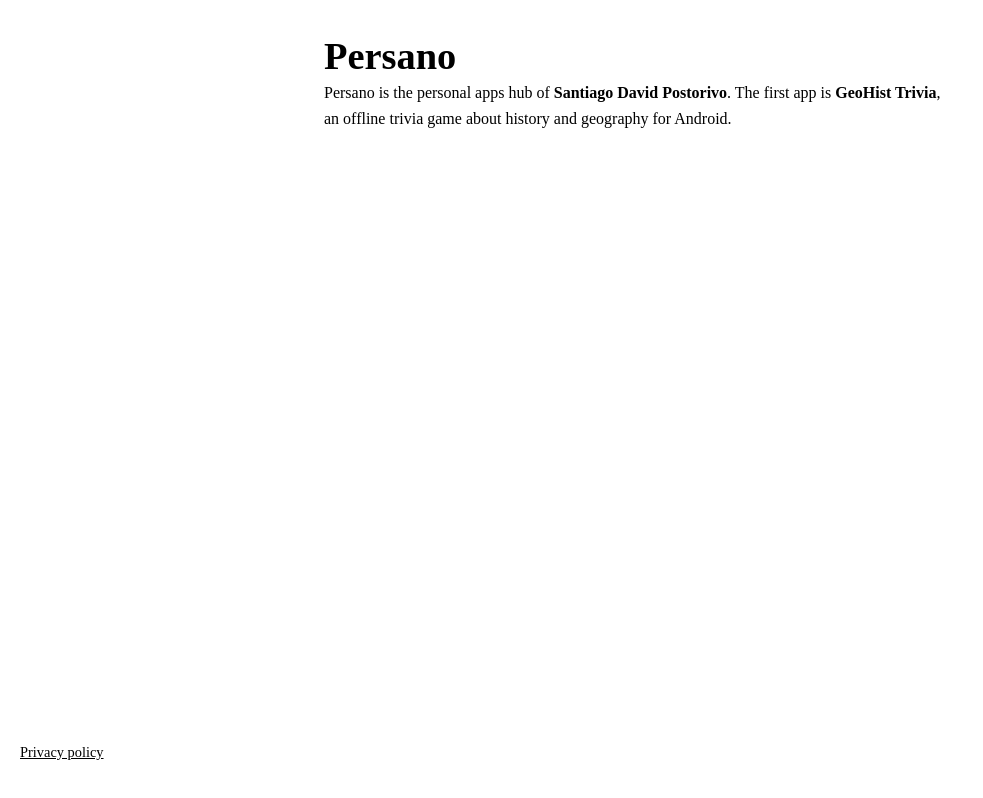
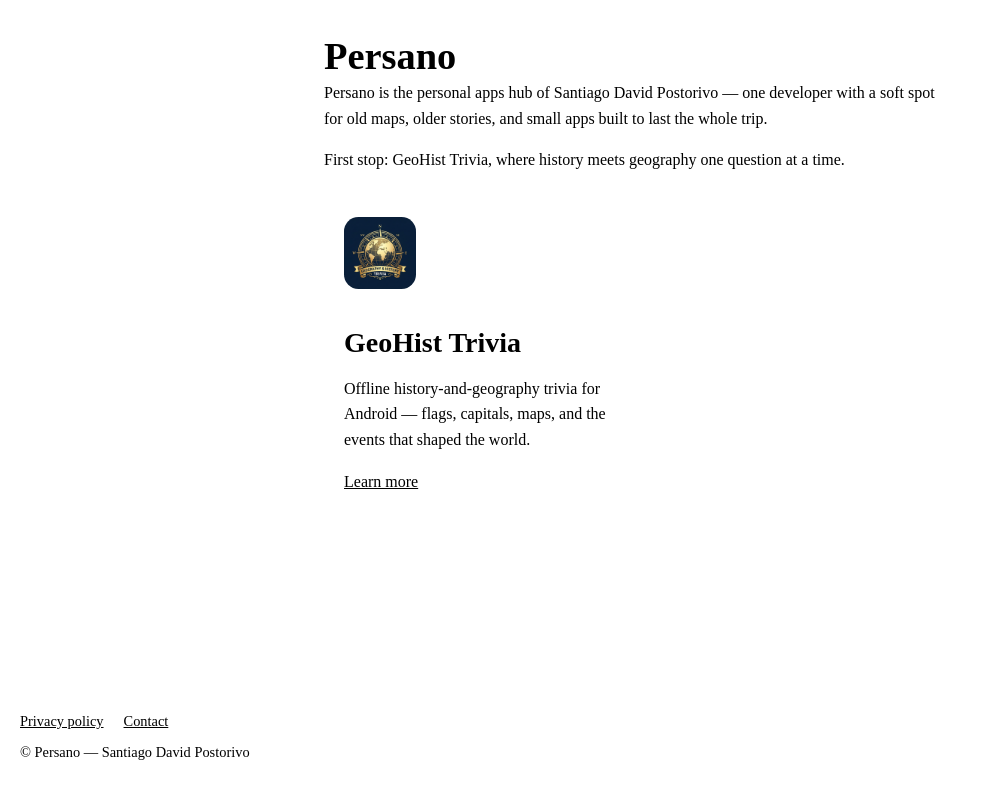
Before and after one commit to persano/persano.github.io, a website: page index.html in a window 1280 px wide. Shown: the whole page, without its empty margins (0-983 px from the left). Drawn offline with Linux system fonts and the light colour scheme.

Commit message:
feat(02-02): full Persano hub — brand intro + single GeoHist app card

```diff
--- a/index.html
+++ b/index.html
@@ -4,16 +4,30 @@
   <meta charset="utf-8">
   <meta name="viewport" content="width=device-width, initial-scale=1">
   <meta name="description" content="Persano is the personal apps hub of Santiago David Postorivo — home of GeoHist Trivia, an offline history and geography trivia game for Android.">
-  <title>Persano — Personal Apps Hub</title>
+  <title data-i18n="hub.meta.title">Persano — Personal Apps Hub</title>
   <link rel="stylesheet" href="/css/base.css">
 </head>
 <body>
   <main>
-    <h1>Persano</h1>
-    <p>Persano is the personal apps hub of <strong>Santiago David Postorivo</strong>. The first app is <strong>GeoHist Trivia</strong>, an offline trivia game about history and geography for Android.</p>
+    <h1 data-i18n="hub.brand">Persano</h1>
+    <p data-i18n="hub.intro.1">Persano is the personal apps hub of Santiago David Postorivo — one developer with a soft spot for old maps, older stories, and small apps built to last the whole trip.</p>
+    <p data-i18n="hub.intro.2">First stop: GeoHist Trivia, where history meets geography one question at a time.</p>
+
+    <ul class="app-grid">
+      <li class="app-card"><img class="app-card-icon" src="/geohist/icon.png" alt="GeoHist Trivia app icon" width="72" height="72" data-i18n-attr="alt:hub.card.icon-alt" data-i18n-attr-only>
+        <h2 data-i18n="hub.card.name">GeoHist Trivia</h2>
+        <p data-i18n="hub.card.desc">Offline history-and-geography trivia for Android — flags, capitals, maps, and the events that shaped the world.</p>
+        <a href="/geohist/" data-i18n="hub.card.cta">Learn more</a>
+      </li>
+    </ul>
   </main>
   <footer>
-    <p><a href="/geohist/privacy.html">Privacy policy</a></p>
+    <ul class="footer-links">
+      <li><a href="/geohist/privacy.html" data-i18n="hub.footer.privacy">Privacy policy</a></li>
+      <li><a href="mailto:santiagopostorivo@gmail.com" data-i18n="hub.footer.contact">Contact</a></li>
+    </ul>
+    <p data-i18n="hub.footer.copyright">© Persano — Santiago David Postorivo</p>
+    <span id="lang-switcher-slot" hidden></span>
   </footer>
 </body>
 </html>
```
